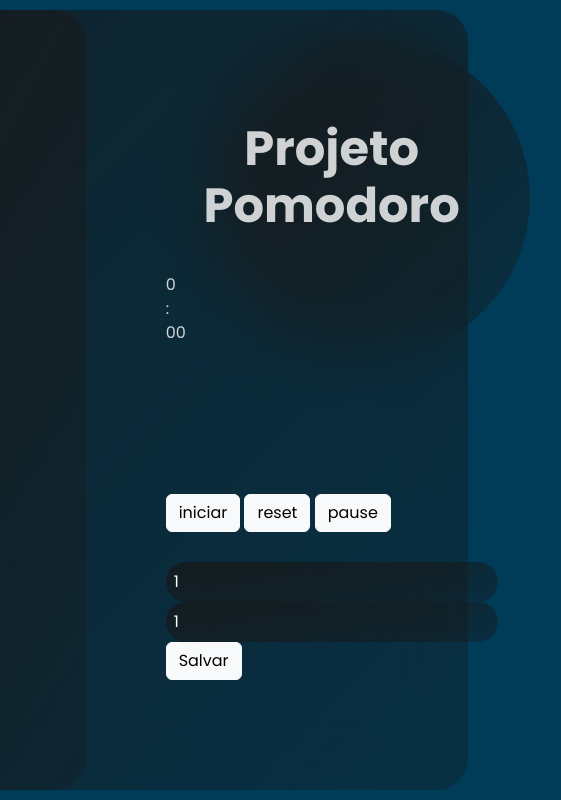
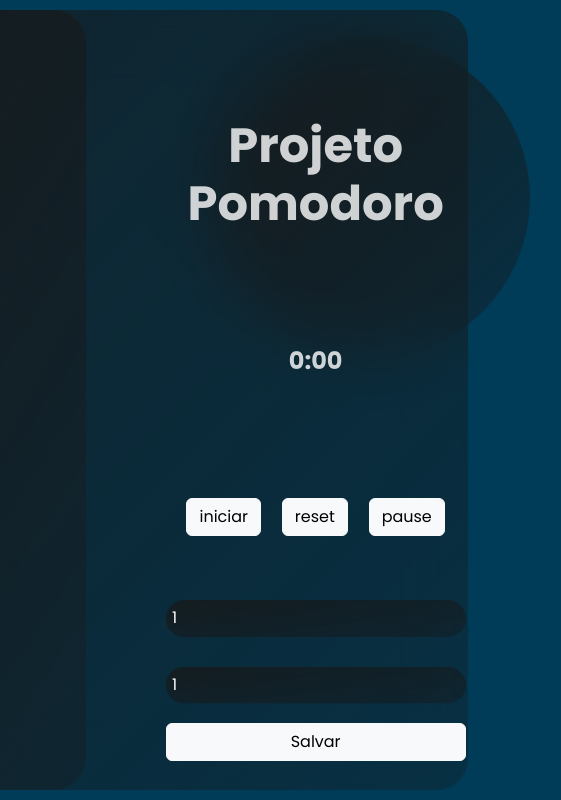
Before and after one commit to AndreiMuraro/pomodoro-js, a plain HTML site: page index.html in a window 1280 px wide. Shown: the full height of the page, 556-1117 px from the left. Drawn offline with nearby package versions, Linux system fonts and the light colour scheme.

Commit message:
style: add pomodoro style

```diff
--- a/index.html
+++ b/index.html
@@ -83,6 +83,9 @@
     <div class="circle1"></div>
     <div class="circle2"></div>
 
+    <script src="settings.js"></script>
+    <script src="timer.js"></script>
+    <script src="progress.js"></script>
     <script src="https://cdn.jsdelivr.net/npm/bootstrap@5.2.0-beta1/dist/js/bootstrap.min.js" integrity="sha384-kjU+l4N0Yf4ZOJErLsIcvOU2qSb74wXpOhqTvwVx3OElZRweTnQ6d31fXEoRD1Jy" crossorigin="anonymous"></script>
     <script src="openweather.js"></script>
 </body>
--- a/style.css
+++ b/style.css
@@ -133,18 +133,6 @@ main {
 
 /* Barra da direita */
 
-.settings input{
-    color: white;
-    border-radius: 2rem;
-    backdrop-filter: blur(2rem);
-    background: linear-gradient(to right bottom,
-        rgba(24, 24, 24,0.7),
-        rgba(24, 24, 24,0.3)
-    );
-    border: none;
-    padding: 0.5rem;
-}
-
 .pomodoro{
     width: 50%;
     margin: 5rem;
@@ -154,27 +142,86 @@ main {
     flex: 2;
 }
 
-/* Cards gerado com a pesquisa */
-.card{
-    display: flex;
-    justify-content: space-between;
-    background: linear-gradient(to left top,
-        rgba(24, 24, 24,0.8),
-        rgba(24, 24, 24,0.5)
+.settings input{
+    transition:  0.5s ease-in-out;
+    color: white;
+    margin: 15px 0;
+    border-radius: 2rem;
+    backdrop-filter: blur(2rem);
+    background: linear-gradient(to right bottom,
+        rgba(24, 24, 24,0.7),
+        rgba(24, 24, 24,0.3)
     );
-    border-radius: 1rem;
-    margin: 2rem 0rem;
-    padding: 2rem;
-    box-shadow: 6px 6px 20px rgba(28, 0, 51, 0.226);
+    border: none;
+    padding: 0.4rem;
 }
 
-.card-info {
+.buttons {
     display: flex;
+    justify-content: space-evenly;
+    align-items: center;
+    height: 10%;
+    margin: 0.3rem 0;
+}
+
+form {
+    height: 15%;
+    display:  flex;
     flex-direction: column;
-    justify-content: space-between;
+    max-width: 300px;
+    margin: 5px auto;
+}
+
+form button {
+    width: 100%;
+    margin: 5px 0;
+}
+
+.clock {
+    padding: 3px;
+    display: flex;
+    position: relative;
+    justify-content: center;
+    align-items: center;
+    font-weight: bold;
+    font-size: 1.5rem;
+    height: 30%;
+}
+
+.progress-circle {
+    position: absolute;
+    top: 50%;
+    left: 50%;
+    transform: translate(-50%, -50%);
+}
+
+.progress-circle__circle{
+    transition: 0.5s;
+    transform: rotate(-90deg);
+    transform-origin: 50% 50%;
+    stroke:deepskyblue;
+}
+
+.end-timer {
+    stroke: red;
+    animation: pulse 0.9s ease-in-out infinite;
 }
 
 /* Animações */
+@keyframes pulse {
+    0%,
+    100% {
+        transform: rotate(-90deg) scale(1);
+    }
+    50% {
+        transform: rotate(-90deg) scale(1.05);
+    }
+    75% {
+        transform: rotate(-90deg) scale(0.8);
+    }
+}
+
+
 @keyframes circle-shake {
 	0% {
 		transform: translate(0);
```
Also changed, not shown: progress.js (added), settings.js (added), timer.js (added).
